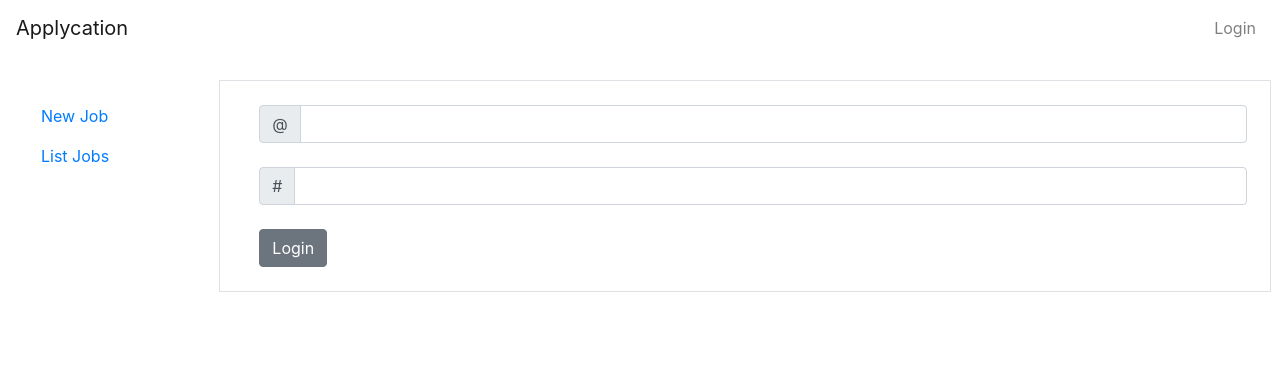
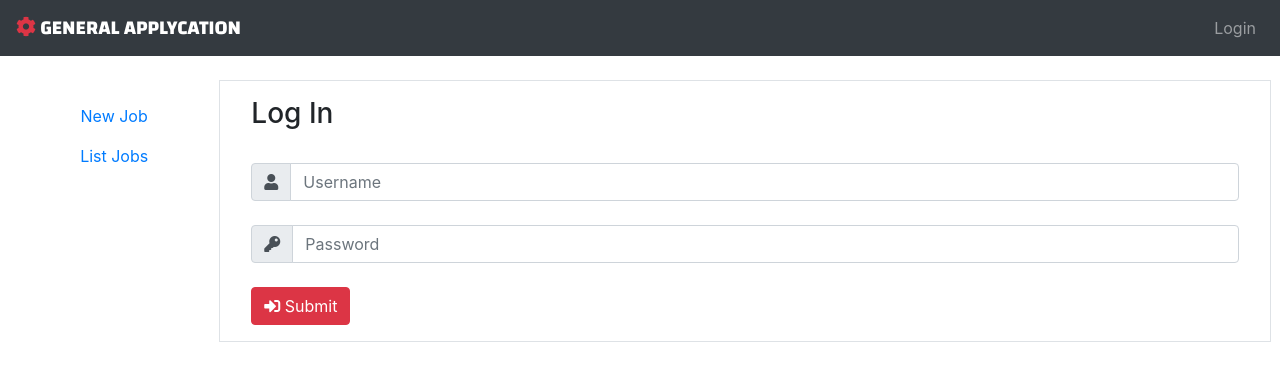
Before and after one commit to lamesensei/applycation, a React (Create React App) app: page /login in a window 1280 px wide. Shown: the top 380 px of the page. Built offline with nearby package versions, Linux system fonts and the light colour scheme; no server answers.

Commit message:
Random styling tweaks

```diff
--- a/package.json
+++ b/package.json
@@ -12,7 +12,8 @@
     "react-dom": "^16.6.3",
     "react-router-dom": "^4.3.1",
     "react-scripts": "2.1.1",
-    "reactstrap": "^6.5.0"
+    "reactstrap": "^6.5.0",
+    "typeface-changa": "0.0.61"
   },
   "scripts": {
     "start": "react-scripts start",
--- a/src/components/nav/Header.js
+++ b/src/components/nav/Header.js
@@ -29,9 +29,15 @@ export default class Header extends Component {
   }
 
   render() {
+    const brandStyle = {
+      fontFamily: ['Changa', 'sans-serif'],
+      fontWeight: 700
+    };
     return (
-      <Navbar light expand="md">
-        <NavbarBrand href="/">Applycation</NavbarBrand>
+      <Navbar dark color="dark" expand="md">
+        <NavbarBrand style={brandStyle} href="/">
+          <i className="fas fa-cog text-danger" /> GENERAL APPLYCATION
+        </NavbarBrand>
         <NavbarToggler onClick={this.toggle} />
         <Collapse isOpen={this.state.isOpen} navbar>
           <Nav className="ml-auto" navbar>
--- a/src/components/nav/Left.js
+++ b/src/components/nav/Left.js
@@ -5,11 +5,11 @@ import { Nav } from 'reactstrap';
 class Left extends Component {
   render() {
     return (
-      <Nav vertical>
-        <Link className="nav-link" to="/job/apply">
+      <Nav vertical fill>
+        <Link className="nav-link nav-item" to="/job/apply" data-toggle="pills">
           New Job
         </Link>
-        <Link className="nav-link" to="/jobs">
+        <Link className="nav-link nav-item" to="/jobs" data-toggle="pills">
           List Jobs
         </Link>
       </Nav>
--- a/src/components/stage/StagePanel.js
+++ b/src/components/stage/StagePanel.js
@@ -8,7 +8,7 @@ class StagePanel extends Component {
   };
   render() {
     return (
-      <div className="d-flex justify-content-between align-items-center border p-2">
+      <div className="d-flex justify-content-between align-items-center border p-2 mb-2">
         <h3>{this.props.name}</h3>
         <span>{this.props.notes}</span>
         <Button size="sm" color="danger" onClick={this.clickHandler}>
--- a/src/components/user/LoginForm.js
+++ b/src/components/user/LoginForm.js
@@ -1,6 +1,6 @@
 import React, { Component } from 'react';
 import { AuthConsumer } from '../auth/AuthContext';
-import { InputGroup, InputGroupAddon, Button, Input } from 'reactstrap';
+import { InputGroup, InputGroupAddon, InputGroupText, Button, Input } from 'reactstrap';
 
 class Login extends Component {
   constructor() {
@@ -31,7 +31,9 @@ class Login extends Component {
 
   render() {
     return (
-      <div className="container m-2">
+      <div className="container">
+        <h3>Log In</h3>
+        <br />
         <AuthConsumer>
           {({ login, who }) => {
             return (
@@ -48,26 +50,38 @@ class Login extends Component {
                 }}
               >
                 <InputGroup>
-                  <InputGroupAddon addonType="prepend">@</InputGroupAddon>
+                  <InputGroupAddon addonType="prepend">
+                    <InputGroupText>
+                      <i class="fas fa-user" />
+                    </InputGroupText>
+                  </InputGroupAddon>
                   <Input
                     onChange={this.usernameHandler}
                     type="text"
                     value={this.state.username}
+                    placeholder="Username"
                     required
                   />
                 </InputGroup>
                 <br />
                 <InputGroup>
-                  <InputGroupAddon addonType="prepend">#</InputGroupAddon>
+                  <InputGroupAddon addonType="prepend">
+                    <InputGroupText>
+                      <i class="fas fa-key" />
+                    </InputGroupText>
+                  </InputGroupAddon>
                   <Input
                     onChange={this.passwordHandler}
                     type="password"
                     value={this.state.password}
+                    placeholder="Password"
                     required
                   />
                 </InputGroup>
                 <br />
-                <Button type="submit">Login</Button>
+                <Button color="danger" type="submit">
+                  <i class="fas fa-sign-in-alt" /> Submit
+                </Button>
               </form>
             );
           }}
--- a/src/index.js
+++ b/src/index.js
@@ -5,6 +5,7 @@ import 'bootstrap/dist/css/bootstrap.min.css';
 import 'animate.css';
 import './index.css';
 import '@fortawesome/fontawesome-free/css/all.min.css';
+import 'typeface-changa';
 import App from './App';
 // import * as serviceWorker from './serviceWorker';
 
```
Also changed, not shown: 1 other file (tests, documents, lock files or other folders).
